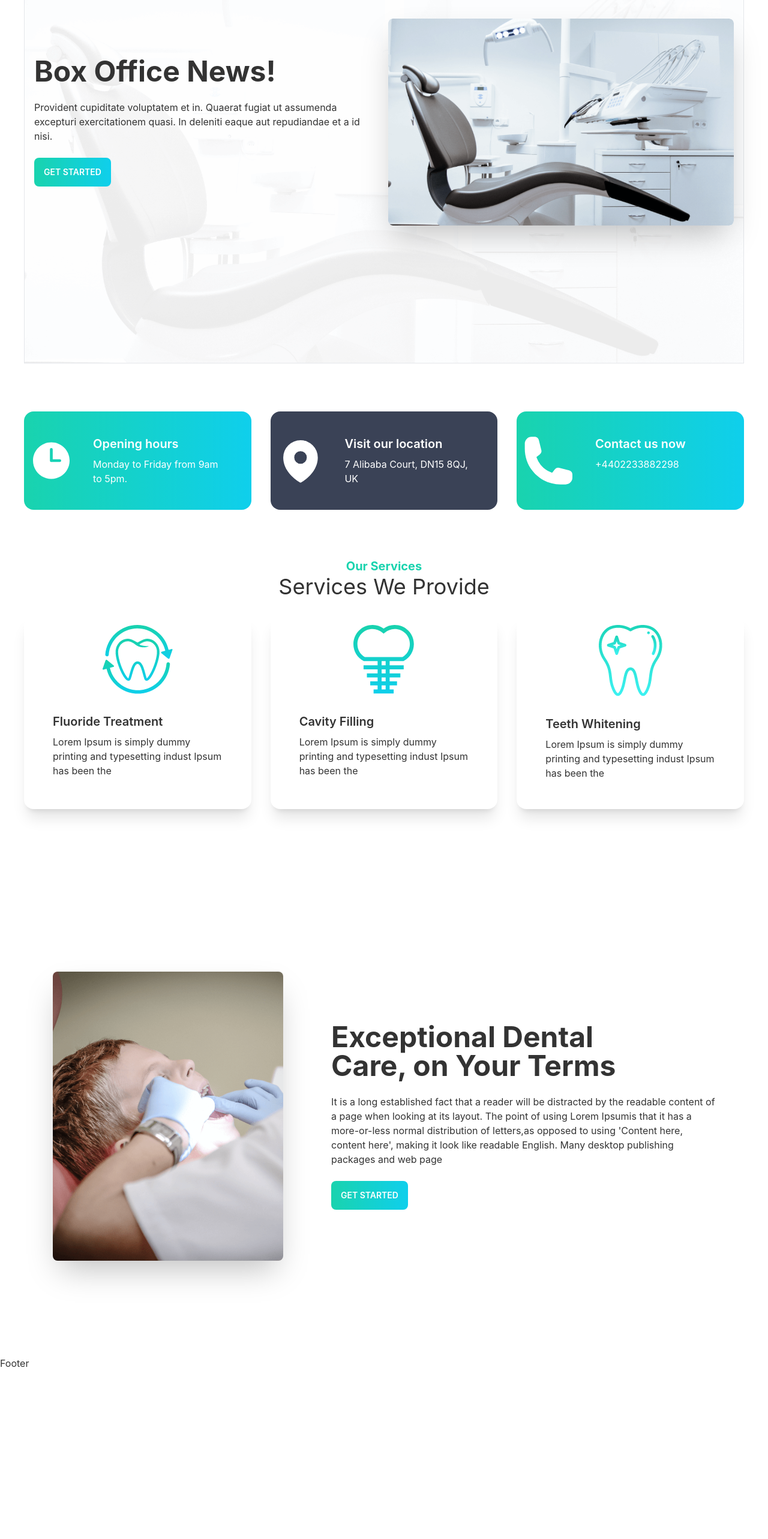
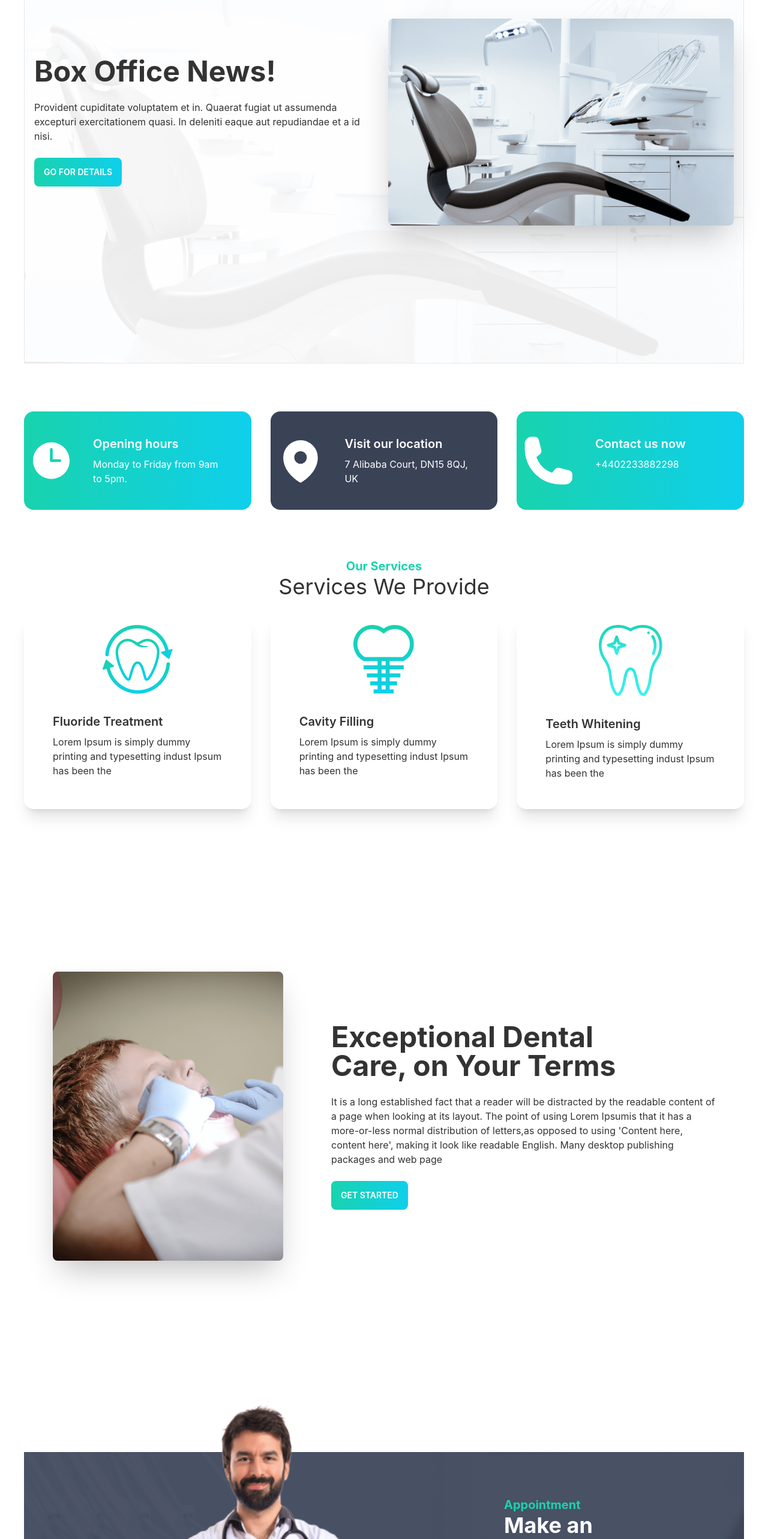
Before and after one commit to ashrafcse3/doctors-portal-client, a React (Create React App) app: page / in a window 1280 px wide. Shown: the part 234-2800 px from the top of the page at 60% size. Before the commit the page ends 2519 px from the top, so only its background shows below. Built offline with nearby package versions, Linux system fonts and the light colour scheme.

Commit message:
doctor appiontment feature added

```diff
--- a/src/Pages/Home/Banner/Banner.js
+++ b/src/Pages/Home/Banner/Banner.js
@@ -1,6 +1,7 @@
 import React from 'react';
 import img from '../../../assets/images/chair.png';
 import bg_img from '../../../assets/images/bg.png';
+import PrimaryButton from '../../../components/PrimaryButton/PrimaryButton';
 
 const Banner = () => {
     return (
@@ -12,7 +13,7 @@ const Banner = () => {
                     <div>
                         <h1 className="text-5xl font-bold">Box Office News!</h1>
                         <p className="py-6">Provident cupiditate voluptatem et in. Quaerat fugiat ut assumenda excepturi exercitationem quasi. In deleniti eaque aut repudiandae et a id nisi.</p>
-                        <button className="btn bg-gradient-to-r from-primary to-secondary text-white border-none">Get Started</button>
+                        <PrimaryButton>Go for details</PrimaryButton>
                     </div>
                 </div>
             </div>
--- /dev/null
+++ b/src/Pages/Home/Feature2/Feature2.js
@@ -0,0 +1,24 @@
+import React from 'react';
+import doctor from '../../../assets/images/doctor.png';
+import appointment from '../../../assets/images/appointment.png';
+import PrimaryButton from '../../../components/PrimaryButton/PrimaryButton';
+
+const Feature2 = () => {
+    return (
+        <section className='mt-40' style={{ background: `url(${appointment})` }}>
+            <div className="hero">
+                <div className="hero-content flex-col lg:flex-row">
+                    <img alt={`doctor`} src={doctor} className="hidden lg:block -mt-40 mx-8 max-w-2xl" />
+                    <div className='mx-8'>
+                        <h1 className='text-xl text-primary font-bold'>Appointment</h1>
+                        <h1 className="text-4xl font-bold text-white">Make an appointment Today</h1>
+                        <p className="py-6 text-white">It is a long established fact that a reader will be distracted by the readable content of a page when looking at its layout. The point of using Lorem Ipsumis that it has a more-or-less normal distribution of letters,as opposed to using 'Content here, content here', making it look like readable English. Many desktop publishing packages and web page</p>
+                        <PrimaryButton>Make appointment</PrimaryButton>
+                    </div>
+                </div>
+            </div>
+        </section>
+    );
+};
+
+export default Feature2;
--- a/src/Pages/Home/Home/Home.js
+++ b/src/Pages/Home/Home/Home.js
@@ -1,6 +1,7 @@
 import React from 'react';
 import Banner from '../Banner/Banner';
 import Feature1 from '../Feature1/Feature1';
+import Feature2 from '../Feature2/Feature2';
 import InfoCard from '../InfoCard/InfoCard';
 import Services from '../Services/Services';
 
@@ -11,6 +12,7 @@ const Home = () => {
             <InfoCard></InfoCard>
             <Services></Services>
             <Feature1></Feature1>
+            <Feature2></Feature2>
         </div>
     );
 };
--- /dev/null
+++ b/src/components/PrimaryButton/PrimaryButton.js
@@ -0,0 +1,9 @@
+import React from 'react';
+
+const PrimaryButton = ({ children }) => {
+    return (
+        <button className="btn bg-gradient-to-r from-primary to-secondary text-white border-none">{children}</button>
+    );
+};
+
+export default PrimaryButton;
```
